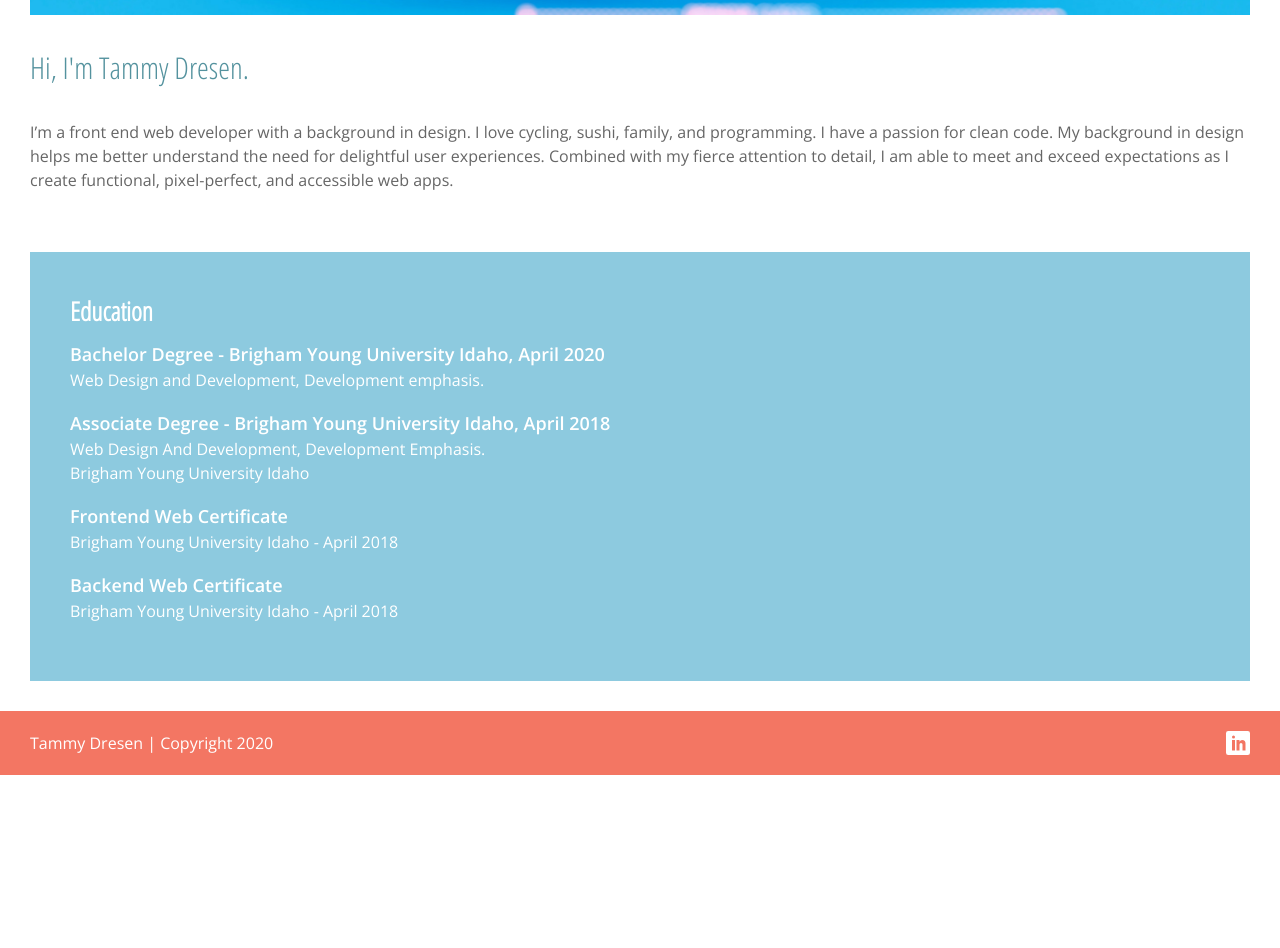
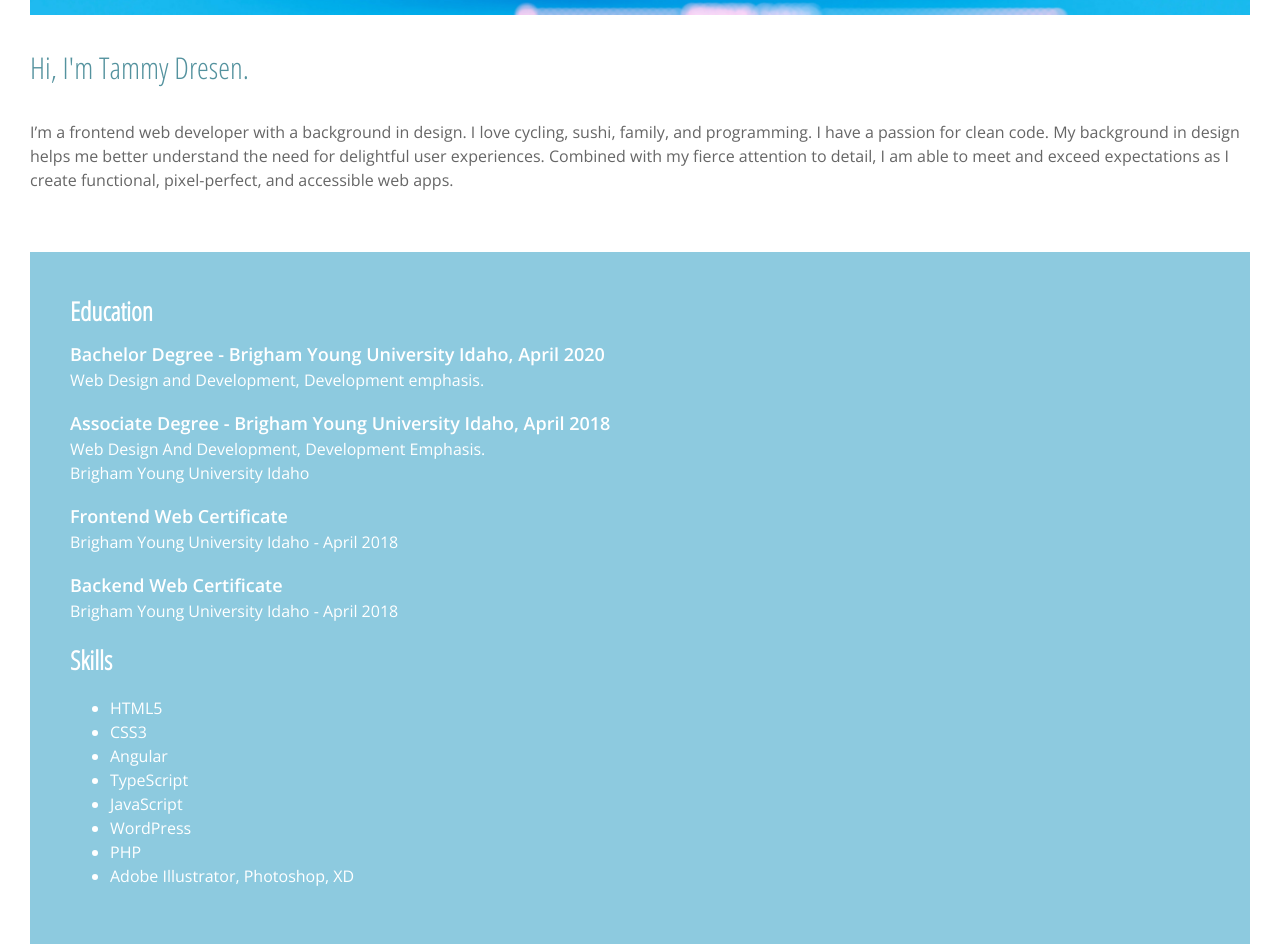
Before and after one commit to Dresen-Tammy/tammydresen, an Angular app: page / in a window 1280 px wide. Shown: the part 704-1652 px from the top of the page. Before the commit the page ends 1479 px from the top, so only its background shows below. Built offline with nearby package versions, Linux system fonts and the light colour scheme.

Commit message:
added skills

```diff
--- a/src/app/home/home.component.html
+++ b/src/app/home/home.component.html
@@ -2,7 +2,7 @@
     <section class="hello">
         <img class="header-image" src="../../assets/programmer_biker.jpg" alt="Tammy's interests"/>
         <h1>Hi, I'm Tammy Dresen.</h1>
-        <p>I’m a front end web developer with a background in design.  I love cycling, sushi, family, and programming. I have a passion for clean code. My background in design helps me better understand the need for delightful user experiences. Combined with my fierce attention to detail, I am able to meet and exceed expectations as I create functional, pixel-perfect, and accessible web apps.</p>
+        <p>I’m a frontend web developer with a background in design.  I love cycling, sushi, family, and programming. I have a passion for clean code. My background in design helps me better understand the need for delightful user experiences. Combined with my fierce attention to detail, I am able to meet and exceed expectations as I create functional, pixel-perfect, and accessible web apps.</p>
     </section>
     <section class="education">
         <h2>Education</h2>
@@ -12,5 +12,16 @@
         <p>Web Design And Development, Development Emphasis.<br>Brigham Young University Idaho</p>
         <h3>Frontend Web Certificate</h3><p>Brigham Young University Idaho - April 2018</p>
         <h3>Backend Web Certificate</h3><p>Brigham Young University Idaho - April 2018</p>
+        <h2>Skills</h2>
+        <ul>
+            <li>HTML5</li>
+            <li>CSS3</li>
+            <li>Angular</li>
+            <li>TypeScript</li>
+            <li>JavaScript</li>
+            <li>WordPress</li>
+            <li>PHP</li>
+            <li>Adobe Illustrator, Photoshop, XD</li>
+        </ul>
     </section>
 </main>
```
